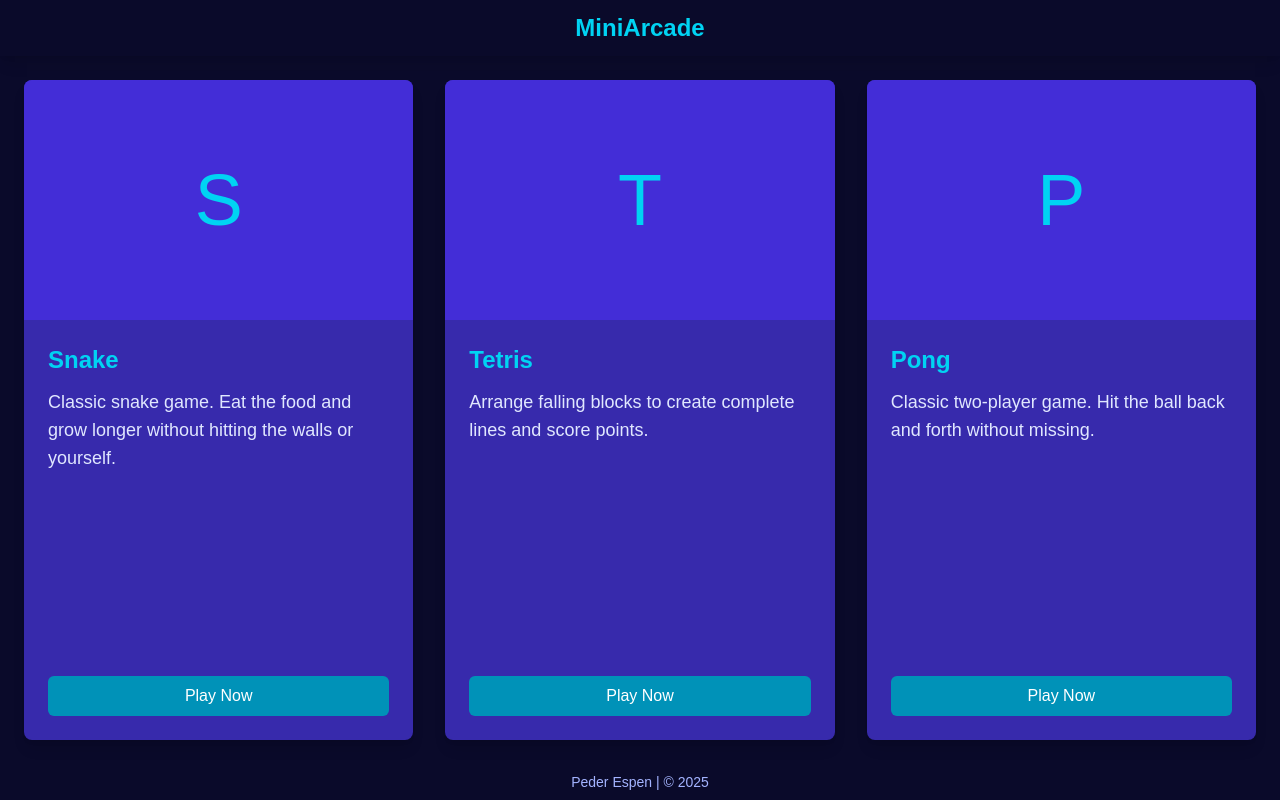
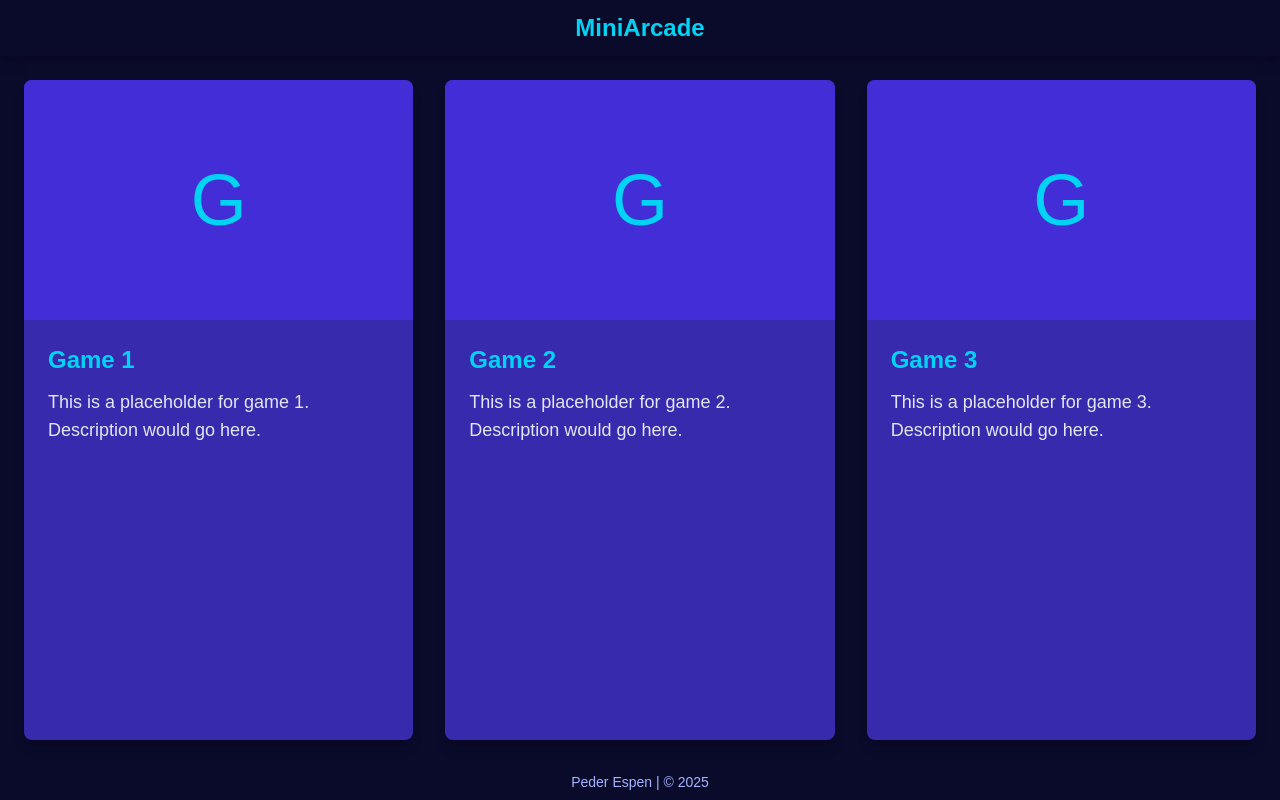
Before and after one commit to pederespen/miniarcade, a Next.js app: page / in a window 1280 px wide. Built offline with nearby package versions, Linux system fonts and the light colour scheme.

Commit message:
page updated

```diff
--- a/src/app/layout.tsx
+++ b/src/app/layout.tsx
@@ -1,4 +1,5 @@
 import type { Metadata } from "next";
+import Link from "next/link";
 import "./globals.css";
 
 export const metadata: Metadata = {
@@ -16,7 +17,11 @@ export default function RootLayout({
       <body className="min-h-screen flex flex-col">
         <header className="p-3 shadow-lg">
           <div className="container mx-auto flex justify-center items-center">
-            <h1 className="text-2xl font-bold text-cyan-400">MiniArcade</h1>
+            <Link href="/">
+              <h1 className="text-2xl font-bold text-cyan-400 cursor-pointer hover:text-cyan-300 transition-colors">
+                MiniArcade
+              </h1>
+            </Link>
           </div>
         </header>
         <main className="flex-grow flex flex-col">{children}</main>
--- a/src/app/page.tsx
+++ b/src/app/page.tsx
@@ -1,25 +1,27 @@
+import Link from "next/link";
+
 export default function Home() {
   const games = [
     {
-      id: "snake",
-      title: "Snake",
+      id: "game1",
+      title: "Game 1",
       description:
-        "Classic snake game. Eat the food and grow longer without hitting the walls or yourself.",
-      imageUrl: "/images/snake.png",
+        "This is a placeholder for game 1. Description would go here.",
+      imageUrl: "/images/game1.png",
     },
     {
-      id: "tetris",
-      title: "Tetris",
+      id: "game2",
+      title: "Game 2",
       description:
-        "Arrange falling blocks to create complete lines and score points.",
-      imageUrl: "/images/tetris.png",
+        "This is a placeholder for game 2. Description would go here.",
+      imageUrl: "/images/game2.png",
     },
     {
-      id: "pong",
-      title: "Pong",
+      id: "game3",
+      title: "Game 3",
       description:
-        "Classic two-player game. Hit the ball back and forth without missing.",
-      imageUrl: "/images/pong.png",
+        "This is a placeholder for game 3. Description would go here.",
+      imageUrl: "/images/game3.png",
     },
   ];
 
@@ -27,10 +29,12 @@ export default function Home() {
     <div className="container mx-auto p-6 flex-grow flex flex-col">
       <div className="grid grid-cols-1 md:grid-cols-3 gap-8 flex-grow">
         {games.map((game) => (
-          <div
+          <Link
             key={game.id}
-            className="bg-indigo-800 rounded-lg overflow-hidden shadow-lg hover:shadow-cyan-500/30 transition-all hover:scale-105 cursor-pointer flex flex-col h-full"
+            href={`/games/${game.id}`}
+            className="block h-full"
           >
+            <div className="bg-indigo-800 rounded-lg overflow-hidden shadow-lg hover:shadow-cyan-500/30 transition-all hover:scale-105 cursor-pointer flex flex-col h-full">
               <div className="h-60 bg-indigo-700 flex items-center justify-center">
                 {/* Placeholder for game images */}
                 <div className="text-7xl text-cyan-400">{game.title[0]}</div>
@@ -42,11 +46,9 @@ export default function Home() {
                   </h3>
                   <p className="text-indigo-100 text-lg">{game.description}</p>
                 </div>
-              <button className="mt-6 bg-cyan-600 hover:bg-cyan-500 text-white py-2 px-4 rounded-md transition-colors">
-                Play Now
-              </button>
               </div>
             </div>
+          </Link>
         ))}
       </div>
     </div>
```
Lines whose indentation alone changed are shown as unchanged.
